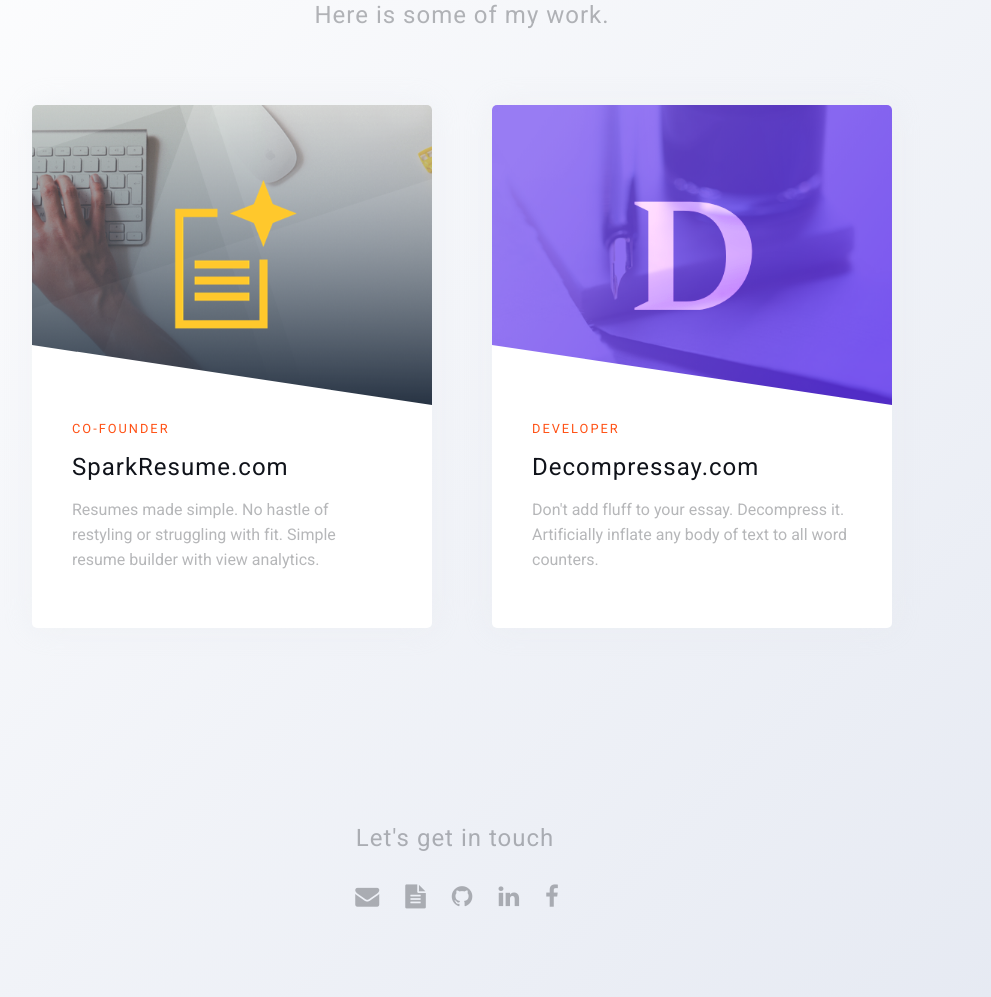
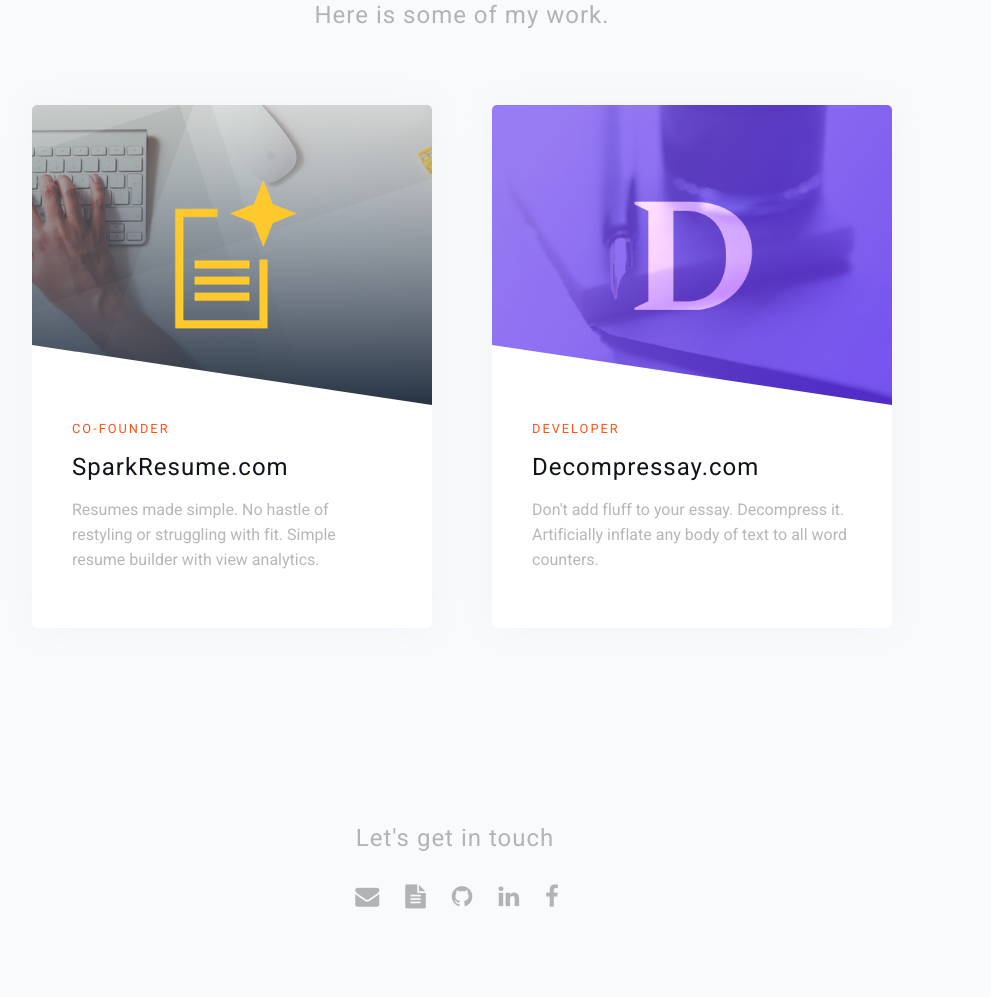
Before and after one commit to Saqif280/saqif.com, a PHP site: page / in a window 1280 px wide. Shown: the part 965-1962 px from the top of the page, without its empty margins (178-1169 px from the left). Run offline with PHP 8.4, Linux system fonts and the light colour scheme; some libraries are stand-ins or nearby versions.

Commit message:
remove gradient

```diff
--- a/css/main.css
+++ b/css/main.css
@@ -208,8 +208,9 @@ path.signiture {
 	}
 }
 
-.bg-wrapper{/*
+.bg-wrapper{
 	background-color: #F9FAFC;
+	/*
 	background: rgba(255,255,255,1);
 	background: -moz-linear-gradient(-45deg, rgba(255,255,255,1) 0%, rgba(239,242,247,1) 100%);
 	background: -webkit-gradient(left top, right bottom, color-stop(0%, rgba(255,255,255,1)), color-stop(100%, rgba(239,242,247,1)));
@@ -219,14 +220,14 @@ path.signiture {
 	background: linear-gradient(135deg, rgba(255,255,255,1) 0%, rgba(239,242,247,1) 100%);
 	filter: progid:DXImageTransform.Microsoft.gradient( startColorstr='#ffffff', endColorstr='#eff2f7', GradientType=1 );*/
 
-background: rgba(255,255,255,1);
+	/*background: rgba(255,255,255,1);
 	background: -moz-linear-gradient(-45deg, rgba(255,255,255,1) 0%, rgba(229,233,242,1) 100%);
 	background: -webkit-gradient(left top, right bottom, color-stop(0%, rgba(255,255,255,1)), color-stop(100%, rgba(229,233,242,1)));
 	background: -webkit-linear-gradient(-45deg, rgba(255,255,255,1) 0%, rgba(229,233,242,1) 100%);
 	background: -o-linear-gradient(-45deg, rgba(255,255,255,1) 0%, rgba(229,233,242,1) 100%);
 	background: -ms-linear-gradient(-45deg, rgba(255,255,255,1) 0%, rgba(229,233,242,1) 100%);
 	background: linear-gradient(135deg, rgba(255,255,255,1) 0%, rgba(229,233,242,1) 100%);
-filter: progid:DXImageTransform.Microsoft.gradient( startColorstr='#ffffff', endColorstr='#e5e9f2', GradientType=1 );
+	filter: progid:DXImageTransform.Microsoft.gradient( startColorstr='#ffffff', endColorstr='#e5e9f2', GradientType=1 );*/
 }
 
 /* project styles */
```
Lines whose indentation alone changed are shown as unchanged.
